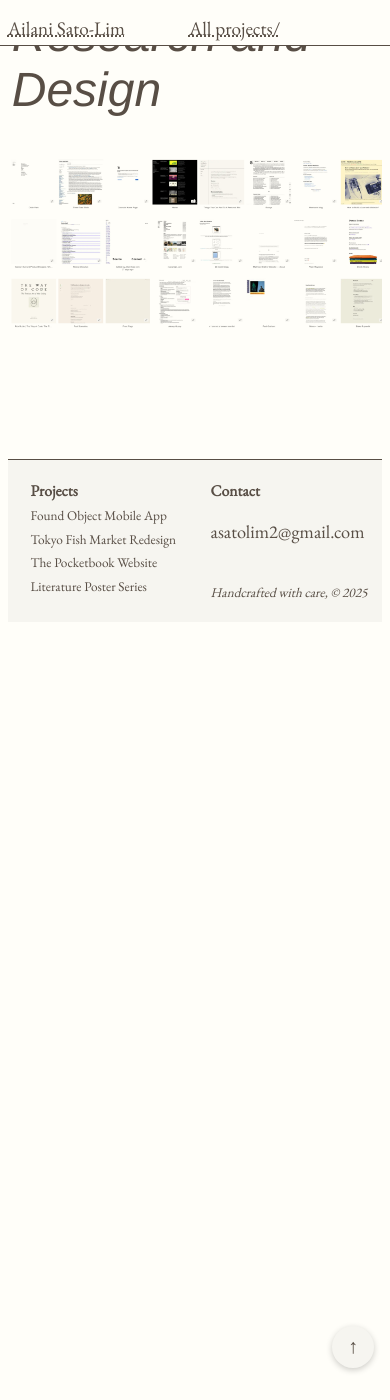
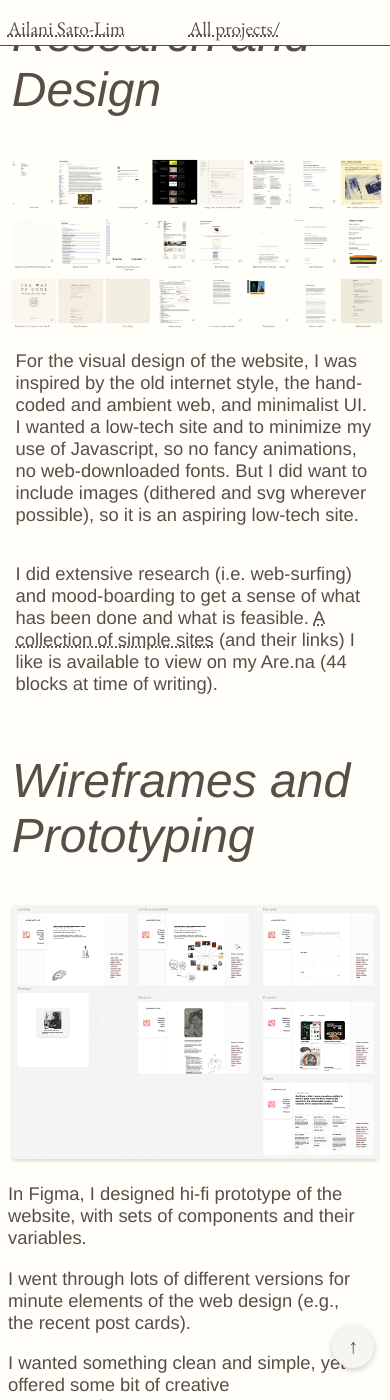
Before and after one commit to ailanisl/portfolio, a Jekyll site: the page built from _projects/pocketbook.html, in a window 390 px wide and 1400 px high, scrolled down 4578 px. Built offline with Jekyll 4.4.1, drawn with Linux system fonts in a browser that asks for light colours; before the commit the page ends 5208 px from its top, so only the background shows below that; some of the changed text lies outside the part shown.

Commit message:
landing responsiveness

```diff
--- a/_projects/pocketbook.html
+++ b/_projects/pocketbook.html
@@ -10,13 +10,43 @@
 tags: [Frontend Development, UI Design]
 ---
 <style>
+  .indented-text {
+    padding-left: 8rem;
+  }
+  .col2 .image-wrapper {
+    margin-top: 9rem;
+  }
+  #components-pocketbook {
+    position: relative;
+    bottom: 4rem;
+  }
+@media screen and (max-width: 1230px) {
+  #components-pocketbook {
+    bottom:1rem;
+  }
+}
+
 @media screen and (max-width: 600px){
       .outline-menu {
           display: none;
           transition: display 0.3s ease;
 
       }
+      .indented-text {
+        padding-left: 0;
+      }
+      .col2 .image-wrapper {
+        margin-top: 1rem;
+      }
+
+      .columns {
+        gap: 1rem;
+      }
+      #components-pocketbook {
+        bottom: 0;
+      }
     }
+
 </style>
 
 <section id="overview" >
@@ -86,8 +116,60 @@
     <div id="research" class="project-flex" >
         <h1>Research and Design</h1>
         <div class="image-wrapper" >
-            <img src="{{ site.baseurl }}/assets/img/pocketbook/simple-sites.png" alt="icons of HTML, CSS, and JS" style="mix-blend-mode: multiply;">
+            <img loading="lazy" src="{{ site.baseurl }}/assets/img/pocketbook/simple-sites.png" alt="Are.na collection of simple sites" style="mix-blend-mode: multiply;">
+            <p>For the visual design of the website, I was inspired by the old internet style, the hand-coded and ambient web,
+              and minimalist UI.  I  wanted a low-tech site and to minimize my use of Javascript, so no fancy animations,
+              no  web-downloaded fonts. But I did want to include images (dithered and svg wherever possible), so it is an aspiring low-tech site.</p>
+            <p>I did extensive research (i.e. web-surfing) and mood-boarding to get a sense of what has been done and what is feasible.
+               <a href="https://www.are.na/ailani-sato-lim/simple-sites-d6h6m1dgkdq">A collection of simple sites</a> (and their links) I like is available to view on my Are.na (44 blocks at time of writing).</p>
         </div>
+    </div>
+
+    <div id="prototyping" class="project-flex">
+        <h1>Wireframes and Prototyping</h1>
+        <div class="columns" id="wire-columns">
+          <div class="col1" >
+            <div class="image-wrapper">
+              <img loading="lazy" src="{{ site.baseurl }}/assets/img/pocketbook/wireframes.png" alt="wireframes of the Pocketbook">
+            </div>
+            <div class="indented-text">
+              <p>In Figma, I designed hi-fi prototype of the website, with sets of components and their variables. </p>
+              <p>I went through lots of different versions for minute elements of the web design (e.g., the recent post cards). </p>
+              <p>I wanted something clean and simple, yet offered some bit of creative unexpectedness.</p>
+            </div>
+
+          </div>
+          <div class="col2" >
+            <div class="image-wrapper">
+              <img loading="lazy" src="{{ site.baseurl }}/assets/img/pocketbook/styles-pocketbook.png">
+            </div>
+          </div>
+        </div>
+        <div class="image-wrapper" id="components-pocketbook">
+            <img loading="lazy" src="{{ site.baseurl }}/assets/img/pocketbook/components-pocketbook.png" alt="wireframes of the Pocketbook">
+        </div>
+    </div>
+
+    <div id="implementation" class="project-flex">
+      <h1>Frontend Implementation</h1>
+      <p>When I finished the designs I was at a lost as to how to convert those to HTML and CSS. <br><br>
+        So I meandered over to <b>Webflow</b>, hand-copied my  Figma designs in there.
+        The structure that Webflow forces you to use  actually made me visualize how I was supposed to copy my prototypes into HTML/CSS. <br><br>
+        <b>ChatGPT and AI tools</b> were helpful in getting me unstuck for coding  problems,
+        but I limited my use, as I didn't want to rely on it too much.</p>
+
+        <p>I decided to use <b>Jekyll</b> as a static site generator, and <b>Github</b> to host it.
+          Thanks to <a href="https://www.youtube.com/playlist?list=PLLAZ4kZ9dFpOPV5C5Ay0pHaa0RJFhcmcB">Giraffe Academy</a> on Youtube I learned how to navigate the jungle of Jekyll.
+          <br><br>
+          I learned a lot about the <b>Liquid (template), markdown, and YAML (data serialization) languages</b> just by doing in the process.
+        </p>
+
+        <div class="image-wrapper" id="hi-fi-pocketbook">
+            <img loading="lazy" src="{{ site.baseurl }}/assets/img/pocketbook/hi-fi-pocketbook.png" alt="The webpages of the Pocketbook">
+        </div>
+
+
+
     </div>
 </section>
 
--- a/bio.html
+++ b/bio.html
@@ -9,7 +9,7 @@
 
     .star-control {
         position: sticky;
-        top: 75vh;
+        top: 70vh;
     }
 
     #art-interests p{
--- a/css/style.css
+++ b/css/style.css
@@ -103,19 +103,17 @@
 
 
 /*=========== LANDING PAGE ================ */
-#landing {
-    height: 100vh;
-}
+
 .landing-background {
     max-width: 1200px;
     position: relative;
     margin-left: auto;
     margin-right: auto;
-    height: 100vh;
+    min-height: fit-content;
 }
 #foo-dogs {
     position: relative;
-    top: 222px;
+    top: 180px;
     left: 50%;
 }
 #foo-wrapper {
@@ -160,14 +158,15 @@
 
 }
 .profile-card {
-    position: relative;
-    top: -100px;
-    left: 90px;
+    position: absolute;
+    top: 30vh;
+    left: 17%;
     max-width: fit-content;
     display: flex;
     flex-direction: column;
     align-items: center;
 }
+
 .profile-card h1 {
     position: relative;
     transform: translateY(138%);
@@ -177,7 +176,9 @@
 
 /* ==== STAR COnTROL ===== */
 .star-control {
-    position: relative;
+    position: absolute;
+    top: 70vh;
+    left:50%;
 
     margin-left: auto;
     margin-right: auto;
@@ -212,7 +213,7 @@
 
 /* ========= PROJECT */
 #landing {
-    margin-bottom: 20rem;
+    margin-bottom: 40rem;
 }
 
 .subsections-wrapper {
@@ -557,7 +558,7 @@
 /* PROJECT NAVBAR (_includes) */
 .outline-menu {
   position: fixed;
-  top: 18rem;
+  top: 15rem;
   left: 2rem;
   align-self: flex-start;
   width: fit-content;
@@ -651,6 +652,9 @@
             padding-right: 2rem;
             padding-left: 2rem;
         }
+        .profile-card {
+            left: 10%;
+        }
 
     }
 
@@ -664,8 +668,56 @@
         .three-column {
             gap: 2rem;
         }
+        #wire-columns {
+            flex-direction: column;
 
+        }
 
+    }
+    @media screen and (max-width: 700px){
+         .star-control {
+            position: inherit;
+            top:0;
+            left: 0;
+
+        }
+        .sticky-nav {
+            display: none;
+        }
+        #foo-dogs {
+            position: relative;
+            top: auto;
+            left: auto;
+            margin-left: auto;
+            margin-right: auto;
+            object-fit: cover;
+            width: 40%;
+            display: block;
+            padding-left: 6%;
+
+        }
+
+        #foo-wrapper {
+            position: relative;
+            margin-left: auto;
+            margin-right: auto;
+            overflow-y: hidden;
+            overflow-x: hidden;
+            display: flex;
+            flex-direction: row;
+            justify-content: center;
+            align-items: center;
+            width: 95vw;
+            max-width: 100%;
+
+        }
+        .profile-card {
+            position: relative;
+            top: auto;
+            left: auto;
+            margin-left: auto;
+            margin-right: auto;
+        }
     }
 
     @media screen and (max-width: 600px){
@@ -693,19 +745,16 @@
             margin-left: 5%;
             margin-right: 8%;
         }
+
+
+
         #contact {
             gap: 0.8rem;
         }
         .contact-col {
             margin: 0;
         }
-        .profile-card {
-            position: relative;
-            top: auto;
-            left: auto;
-            margin-left: auto;
-            margin-right: auto;
-        }
+
         .project-flex {
             display: hidden;
         }
@@ -715,37 +764,7 @@
         .section-heading p, .section-heading h2 {
             padding: 0.5rem;
         }
-        .sticky-nav {
-            display: none;
-        }
-        #foo-dogs {
-            position: relative;
-            top: auto;
-            left: auto;
-            margin-left: auto;
-            margin-right: auto;
-            object-fit: cover;
-            width: 100%;
-            height: 100%;
-            display: block;
-            padding-left: 6%;
 
-        }
-
-        #foo-wrapper {
-            position: relative;
-            margin-left: auto;
-            margin-right: auto;
-            overflow-y: hidden;
-            overflow-x: hidden;
-            display: flex;
-            flex-direction: row;
-            justify-content: center;
-            align-items: center;
-            width: 95vw;
-            max-width: 100%;
-
-        }
         body {
             overflow-x: hidden;
         }
--- a/index.html
+++ b/index.html
@@ -192,7 +192,7 @@
 
                 <p><span class="philo-headings">Outside Eye</span> <br>
                     I'm a newcomer to web design, but I've been absorbing visual design <a href="{{ '/bio/' | relative_url }}">all my life</a>.
-                    I have an outsider's eye that sees through convention and sterile templates. I believe novelization depends on the syncreticization of history.
+                    I have an outsider's eye that sees through convention and sterile templates. I believe novelization depends on the syncretization of history.
                     <br><br>
                     </p>
                     <div class="quote-wrapper">
```
Also changed, not shown: other parts of _projects/pocketbook.html (+1 -0 lines), assets/img/pocketbook/components-pocketbook.png (added), assets/img/pocketbook/hi-fi-pocketbook.png (added), assets/img/pocketbook/styles-pocketbook.png (added), assets/img/pocketbook/wireframes.png (added), 1 other file.
